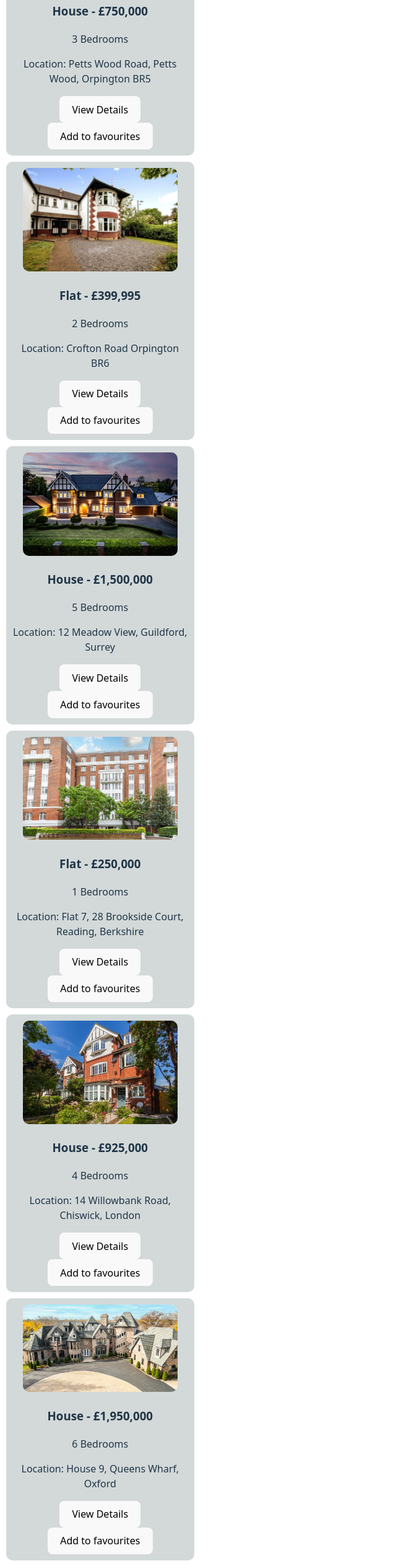
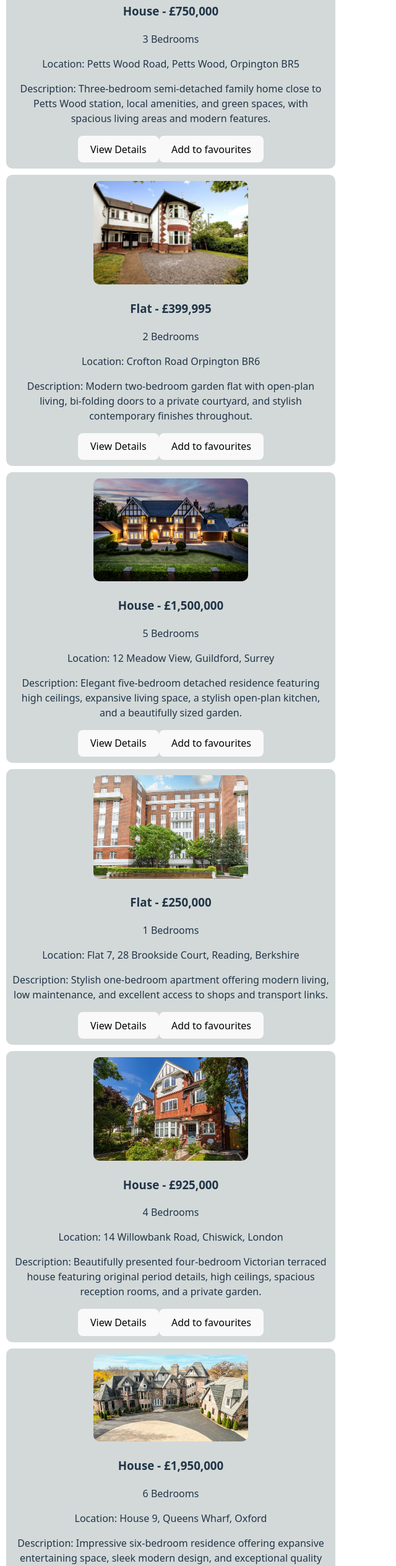
Before and after one commit to shashini13/React-CW, a React (Vite) app: page / in a window 1280 px wide. Shown: the part 840-3367 px from the top of the page at 62% size, without its empty margins (0-640 px from the left). Built offline with nearby package versions, Linux system fonts and the light colour scheme.

Commit message:
Added a small description to each property to display in the card

```diff
--- a/public/properties.json
+++ b/public/properties.json
@@ -6,6 +6,7 @@
             "bedrooms":3,
 			"price":750000,
 			"tenure":"Freehold",
+            "smallDescription":"Three-bedroom semi-detached family home close to Petts Wood station, local amenities, and green spaces, with spacious living areas and modern features.",
 			"description":"Attractive three bedroom semi-detached family home situated within 0.5 miles of Petts Wood station with fast trains to London and within easy walking distance of local shops, schools, bus routes and National Trust woodland. The property comprises; two receptions, fitted 18'9 x 10'1 kitchen/breakfast room and conservatory. The property also benefits from having a utility room and cloakroom. To the first floor there are three bedrooms and a family bathroom with separate WC. Additional features include double glazing, gas central heating and a well presented interior...",
 			"location":"Petts Wood Road, Petts Wood, Orpington BR5",
             "postcode":"BR5",
@@ -33,6 +34,7 @@
             "bedrooms":2,
 			"price":399995,
 			"tenure":"Freehold",
+            "smallDescription":"Modern two-bedroom garden flat with open-plan living, bi-folding doors to a private courtyard, and stylish contemporary finishes throughout.",
 			"description":"Presented in excellent decorative order throughout is this two double bedroom and bathroom, garden flat. The modern fitted kitchen is open plan to the living room which boasts solid wooden floors and includes integrated appliances including a dishwasher & a washing machine. This large open plan benefits from bi folding doors onto a secluded private courtyard garden. Both bedrooms are double sized, and the family bathroom boasts a matching three piece suite a shower attachment over the bath. There is also a separate wet room. There are walnut doors throughout and wiring for Sky TV/aerial points in the living room/kitchen and both bedrooms.This apartment being only five years old, is still under a 10 year building guarantee...",
 			"location":"Crofton Road Orpington BR6",
             "postcode":"BR6",
@@ -60,6 +62,7 @@
             "bedrooms":5,
 			"price":1500000,
 			"tenure":"Leasehold",
+            "smallDescription":"Elegant five-bedroom detached residence featuring high ceilings, expansive living space, a stylish open-plan kitchen, and a beautifully sized garden.",
 			"description":"Stunning five bedroom detached home featuring high ceilings and extensive garden space. This elegant property offers a spacious reception area filled with natural light, leading into a beautifully designed open-plan kitchen and dining room ideal for modern family living. Each bedroom is generously sized, with the principal suite enjoying its own private en-suite and ample wardrobe space. The home also includes a contemporary family bathroom, a separate utility area, and plenty of storage throughout. Outside, the expansive garden provides a perfect setting for outdoor entertaining, relaxing, or future landscaping plans. Finished to an excellent standard and located in a desirable neighbourhood, this property offers a rare opportunity to experience comfort, space, and refined living...",
 			"location":"12 Meadow View, Guildford, Surrey",
             "postcode":"GU2",
@@ -87,6 +90,7 @@
             "bedrooms":1,
 			"price":250000,
 			"tenure":"Leasehold",
+            "smallDescription":"Stylish one-bedroom apartment offering modern living, low maintenance, and excellent access to shops and transport links.",
 			"description":"A modern and well-presented one bedroom apartment, ideal for first time buyers or investors. The property features a bright living area with a modern fitted kitched and a contemporary bathroom. Located within easy reach of local amenities, transportation links and shops, this apartment offers a comfortable and low-maintenance lifestyle in a convenient setting...",
 			"location":"Flat 7, 28 Brookside Court, Reading, Berkshire",
             "postcode":"RG1",
@@ -113,6 +117,7 @@
             "bedrooms":4,
 			"price":925000,
 			"tenure":"Freehold",
+            "smallDescription":"Beautifully presented four-bedroom Victorian terraced house featuring original period details, high ceilings, spacious reception rooms, and a private garden.",
 			"description":"Victorian terraced house with many original features. This beautifully presented four-bedroom home offers bright living spaces, high ceilings, and charming period details throughout. The property includes a generous double reception room, a well-equipped fitted kitchen with access to a private garden, and two modern bathrooms spread across the upper floors. With its character, space, and timeless style, this home provides comfortable family living in a classic Victorian setting...",
 			"location":"14 Willowbank Road, Chiswick, London",
             "postcode":"W4",
@@ -139,7 +144,8 @@
             "bedrooms":6,
 			"price":1950000,
 			"tenure":"Leasehold",
-			"description":"Spacious six-bedroom house. This remarkable property offers expansive living areas, floor-to-ceiling windows, and breathtaking views across the city skyline. The penthouse features a large reception space ideal for entertaining, a sleek contemporary kitchen with high-end appliances, and six generously sized bedrooms, including a luxurious principal suite with its own private bathroom. Additional highlights include multiple modern bathrooms, ample storage, and direct lift access for added convenience. Finished to an exceptional standard throughout, this residence delivers outstanding space, style, and exclusivity in a truly impressive setting...",
+            "smallDescription":"Impressive six-bedroom residence offering expansive entertaining space, sleek modern design, and exceptional quality throughout.",
+			"description":"Spacious six-bedroom house. This remarkable property offers expansive living areas and floor-to-ceiling windows. The house features a large reception space ideal for entertaining, a sleek contemporary kitchen with high-end appliances, and six generously sized bedrooms, including a luxurious principal suite with its own private bathroom. Additional highlights include multiple modern bathrooms, ample storage, and direct lift access for added convenience. Finished to an exceptional standard throughout, this residence delivers outstanding space, style, and exclusivity in a truly impressive setting...",
 			"location":"House 9, Queens Wharf, Oxford",
             "postcode":"OX1",
 			"picture":"images/prop6pic1small.jpg",
@@ -166,7 +172,8 @@
             "bedrooms":3,
 			"price":499000,
 			"tenure":"Freehold",
-			"description":"Charming three-bedroom flat offering comfortable and low-maintenance living. The property features a bright lounge area, a modern fitted kitchen, and well-sized bathrooms. A private outdoor space add to the appeal, making it an ideal choice for first-time buyers or those seeking a quiet, easy-to-manage home. Presented in good condition throughout, it provides a cosy and practical living environment...",
+            "smallDescription":"Charming three-bedroom flat offering bright living space, a modern fitted kitchen, well-sized rooms, and pleasant open views.",
+			"description":"Charming three-bedroom flat offering comfortable and low-maintenance living. The property features a bright lounge, a modern fitted kitchen, and well-sized bathrooms. Presented in good condition throughout, it provides a cosy and practical living environment with pleasant views, making it ideal for first-time buyers or those seeking a quiet, easy-to-manage home...",
 			"location":"6 Maple Close, St Albans, Hertfordshire",
             "postcode":"AL3",
 			"picture":"images/prop7pic1small.png",
--- a/src/components/PropertyCard.jsx
+++ b/src/components/PropertyCard.jsx
@@ -17,6 +17,7 @@ const PropertyCard = ({p, onFavourite, isFavourite=false, draggable=true}) => {
             <h3>{p.type} - £{p.price.toLocaleString()}</h3>
             <p>{p.bedrooms} Bedrooms</p>
             <p>Location: {p.location}</p>
+            <p>Description: {p.smallDescription}</p>
 
             <Link to={`/property/${p.id}`}>
                 <button>View Details</button>
```
